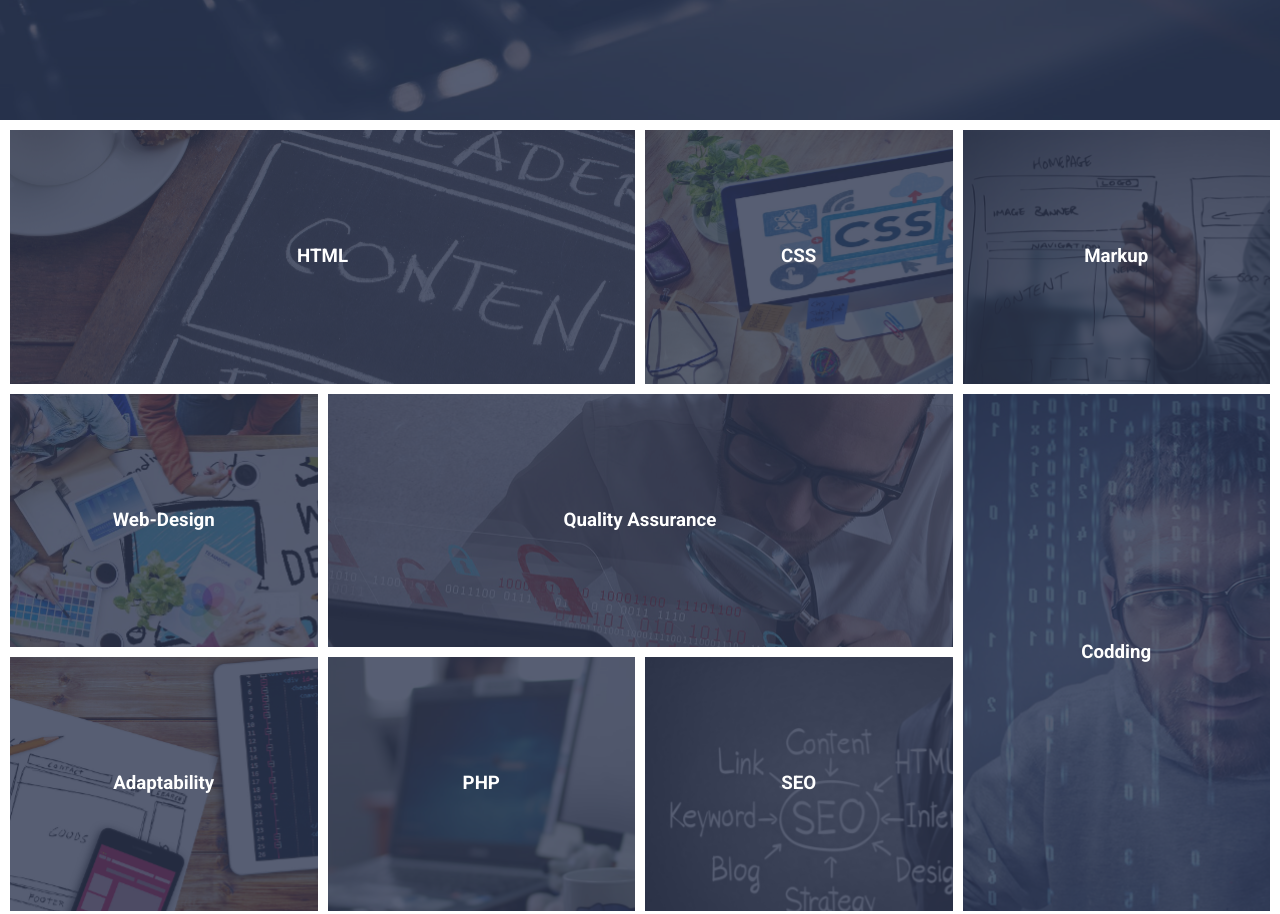
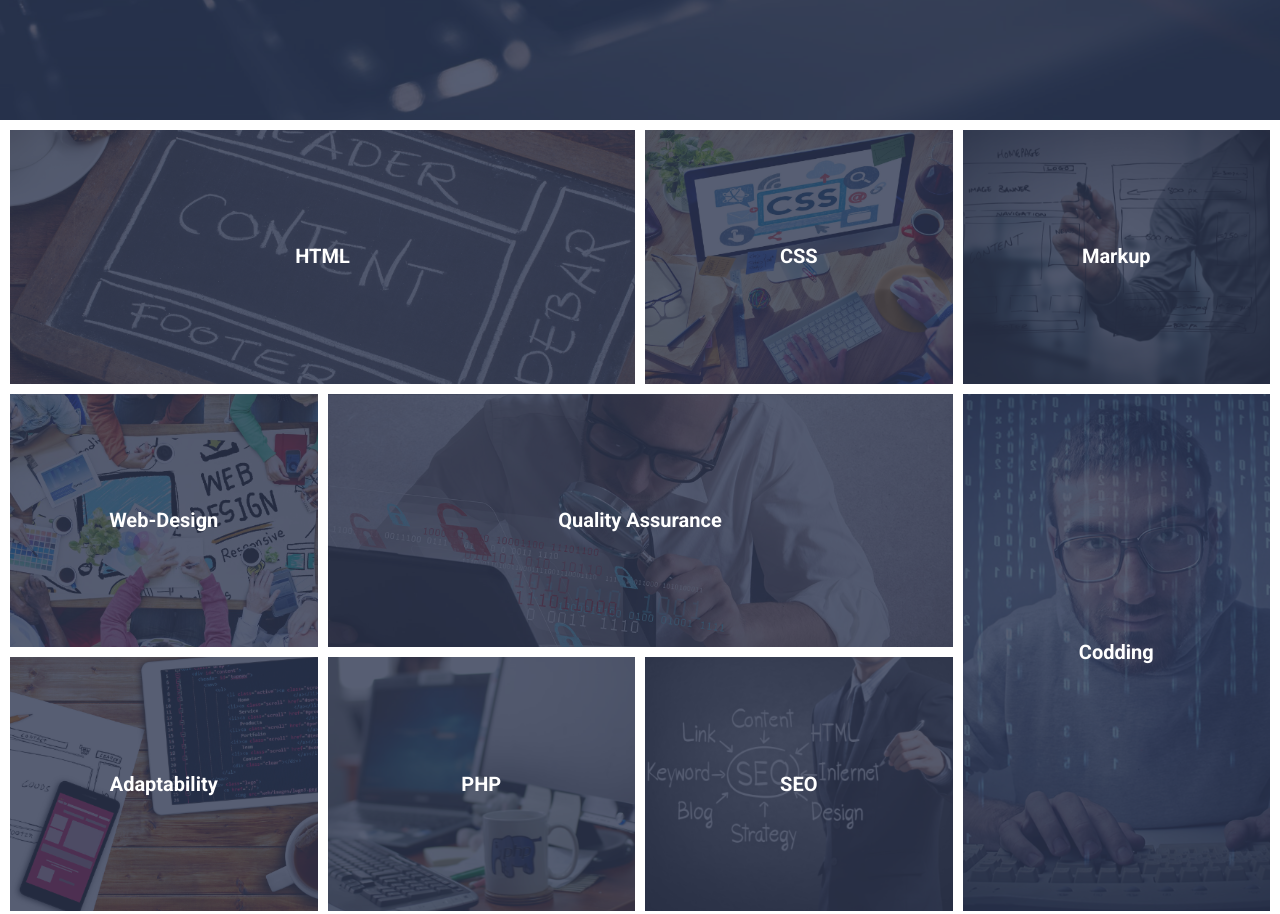
Before and after one commit to DonVitaliy1977/202207_KursFront, a website: page index.html in a window 1280 px wide. Shown: the part 680-1594 px from the top of the page. Drawn offline with Linux system fonts and the light colour scheme.

Commit message:
end block skills

```diff
--- a/assets/scss/common/_classes.scss
+++ b/assets/scss/common/_classes.scss
@@ -1,35 +1,48 @@
 @use "../presets" as *;
+@use "../mixins/" as *;
 
 .btn {
   display: flex;
   align-items: center;
   justify-content: center;
 
-  height: 60px;
-
   transition: background-color 0.5s;
   letter-spacing: 0.11em;
 
   border: 2px solid $color-light;
-
-  font-size: 18px;
 
   &:hover,
   &:focus {
     background-color: $color-accent;
   }
   &--light {
-    min-width: 250px;
+    @include lg-min {
+      height: 60px;
+      min-width: 250px;
+      font-size: 1.125rem;
+    }
+    @include lg-md {
+      height: 50px;
+      min-width: 200px;
+    }
+    @include md {
+      height: 40px;
+      min-width: 170px;
+    }
 
     background-color: rgba($color-light, 0.1);
   }
   &--primary {
-    min-width: 350px;
+    height: 60px;
+    font-size: 1.125rem;
 
+    @include sm-min {
+      min-width: 350px;
+    }
+    @include sm {
+      width: 100%;
+    }
     border: 2px solid $color-primary;
     background-color: rgba($color-primary, 0.8);
-    @media (max-width: 575px) {
-      width: 100%;
-    }
   }
 }
--- a/assets/scss/common/_typography.scss
+++ b/assets/scss/common/_typography.scss
@@ -1,4 +1,6 @@
 @use "../presets" as *;
+@use "../mixins" as *;
+
 *,
 *::after,
 *::before {
@@ -20,11 +22,18 @@ h1 {
   letter-spacing: 0.08em;
 
   font-family: $font-header;
-  font-size: 3.75rem;
   font-weight: 300;
   line-height: 1.2em;
+  @include lg-min {
+    font-size: 3.75rem;
+  }
+  @include lg-md {
+    font-size: 2.5rem;
+  }
+  @include md {
+    font-size: 1.875rem;
+  }
 }
-
 a {
   text-decoration: none;
 
--- a/assets/scss/components/header/_header-content.scss
+++ b/assets/scss/components/header/_header-content.scss
@@ -13,9 +13,21 @@
     justify-content: center;
 
     gap: $gap;
+    @include sm {
+      flex-direction: column;
+      align-items: center;
+    }
   }
   &__title {
-    margin: 0 0 53px;
+    @include lg-min {
+      margin: 0 0 53px;
+    }
+    @include lg-md {
+      margin: 0 0 43px;
+    }
+    @include md {
+      margin: 0 0 33px;
+    }
 
     text-align: center;
   }
--- a/assets/scss/components/sections/skills/_skill-item.scss
+++ b/assets/scss/components/sections/skills/_skill-item.scss
@@ -12,6 +12,12 @@
     z-index: 1;
 
     margin: 0;
+    @include md-min {
+      font-size: 1.25rem;
+    }
+    @include md {
+      font-size: 1.125rem;
+    }
 
     @include abs-position;
   }
@@ -27,7 +33,8 @@
   }
   &__image {
     transition: transform 0.5s;
-
+    background-position: center;
+    background-size: cover;
     @include abs-position;
   }
   &__overlay {
--- a/assets/scss/components/sections/skills/_skills.scss
+++ b/assets/scss/components/sections/skills/_skills.scss
@@ -3,29 +3,39 @@
 $local-gap: calc(40px / 3);
 
 .skills {
-  padding: $gap-sm;
+  @include sm-min {
+    padding: $gap-sm;
+  }
+  @include sm {
+    padding: $gap;
+  }
   &__container {
     display: grid;
 
     margin-bottom: 20px;
 
     gap: $gap-sm;
-    @media (min-width: $lg) {
+    @include lg-min {
       grid-template-areas: "a1 a1 a2 a3" "a4 a5 a5 a6" "a7 a8 a9 a6";
       grid-template-columns: repeat(4, 1fr);
     }
-    @media (max-width: $lg - 1px) and (min-width: $md) {
+    @include lg-md {
       grid-template-areas: "a1 a1 a2" "a3 a4 a4" "a5 a5 a6" "a7 a8 a6" "a7 a9 a9";
       grid-template-columns: repeat(3, 1fr);
     }
-    @media (max-width: $md - 1px) and (min-width: $sm) {
+    @include md-sm {
       grid-template-areas: "a1 a2" "a3 a2" "a4 a4" "a5 a6" "a5 a7" "a8 a9";
       grid-template-columns: repeat(2, 1fr);
     }
-    @media (max-width: $sm - 1px) {
+    @include sm-min {
+      gap: $gap-sm;
+    }
+    @include sm {
+      gap: $gap;
       grid-template-areas: "a1" "a2" "a3" "a4" "a5" "a6" "a7" "a8" "a9";
       grid-template-columns: 1fr;
     }
+
     @media (min-height: 691px) {
       grid-auto-rows: calc(33.3333vh - 13px);
     }
@@ -36,7 +46,8 @@ $local-gap: calc(40px / 3);
   &__actions {
     display: flex;
     justify-content: center;
-
-    margin-bottom: 30px;
+    @include sm-min {
+      margin-bottom: 30px;
+    }
   }
 }
--- a/assets/scss/mixins/_extends.scss
+++ b/assets/scss/mixins/_extends.scss
@@ -1,4 +1,5 @@
 @use "../presets" as *;
+
 %container {
   max-width: $ul;
   margin: 0 auto;
--- a/assets/scss/mixins/_mixins-media.scss
+++ b/assets/scss/mixins/_mixins-media.scss
@@ -1,4 +1,4 @@
-// @use "../presets" as *;
+@use "../presets" as *;
 
 $diff: 0.2px;
 
--- a/assets/scss/mixins/_mixins.scss
+++ b/assets/scss/mixins/_mixins.scss
@@ -1,4 +1,4 @@
-// @use "../presets" as *;
+@use "../presets" as *;
 
 @mixin text-shortener {
   display: block;
```
Also changed, not shown: assets/css/style.css.
